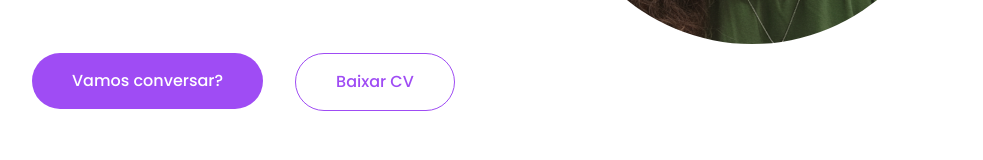
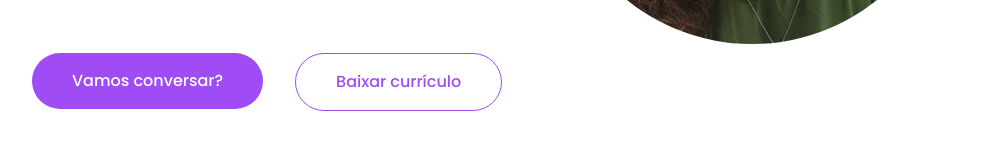
Before and after one commit to RegianaBarbosa/portfolio-regiana-cruz, a React (Vite) app: page / in a window 1280 px wide. Shown: the part 556-716 px from the top of the page, without its empty margins (128-1111 px from the left). Built offline with nearby package versions, Linux system fonts and the light colour scheme.

Commit message:
feat: add curriculo doc

```diff
--- a/src/sections/Hero.tsx
+++ b/src/sections/Hero.tsx
@@ -45,9 +45,11 @@ export const Hero = ({ id }: HeroProps) => {
               dataAosDuration="800"
             />
             <BtnLink
-                text="Baixar CV"
+              text="Baixar currículo"
+              href={"/portfolio-regiana-cruz/Currículo_RegianaCruz.pdf"}
+              target={"_blank"}
+              rel={"noopener noreferrer"}
               textClassName="text-body"
-                href="#contato"
               className="w-auto text-center font-medium color-primary border px-10 py-4"
               dataAos="fade-up"
               dataAosDelay="200"
```
Also changed, not shown: 1 other file (tests, documents, lock files or other folders). Lines whose indentation alone changed are shown as unchanged.
